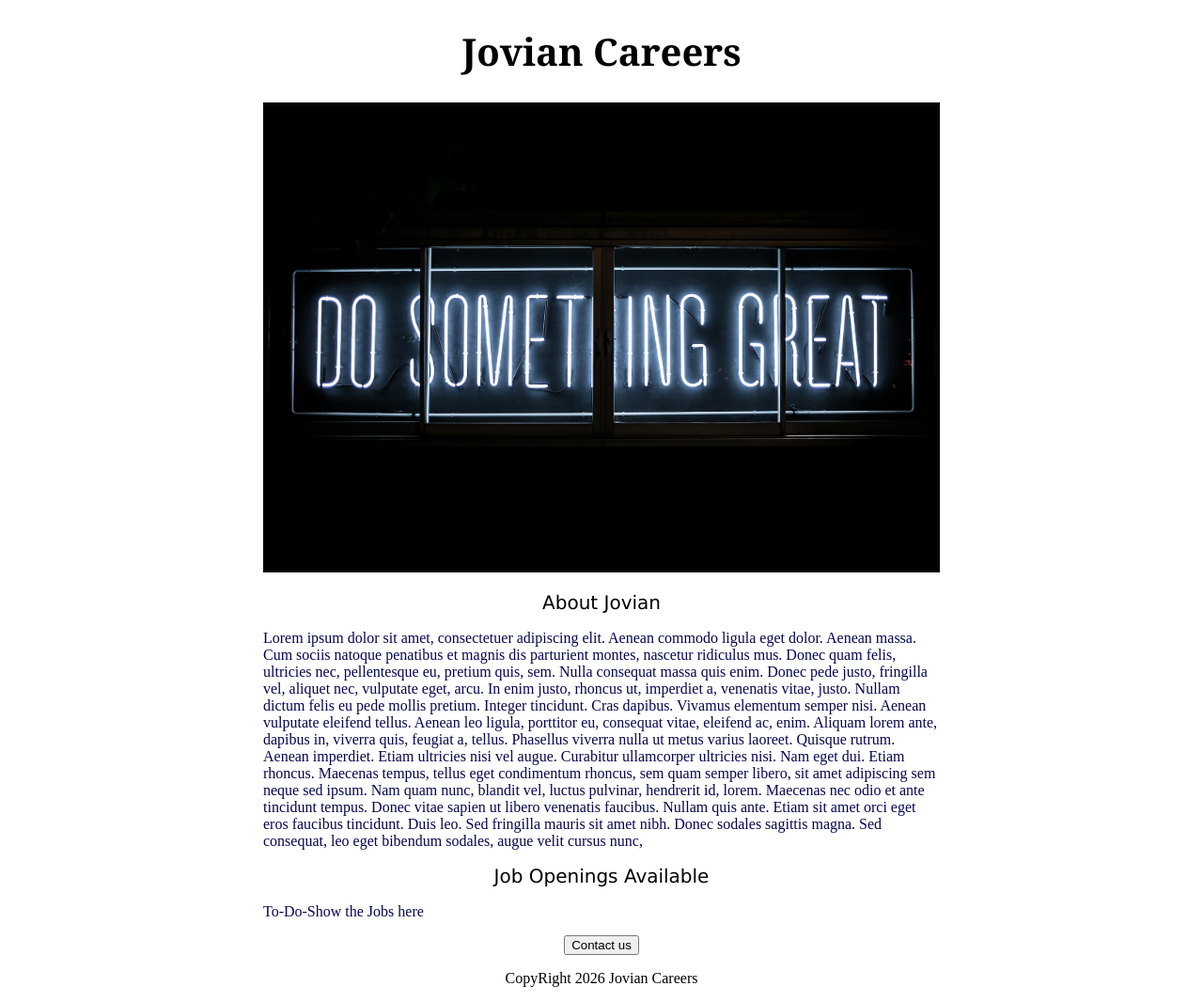
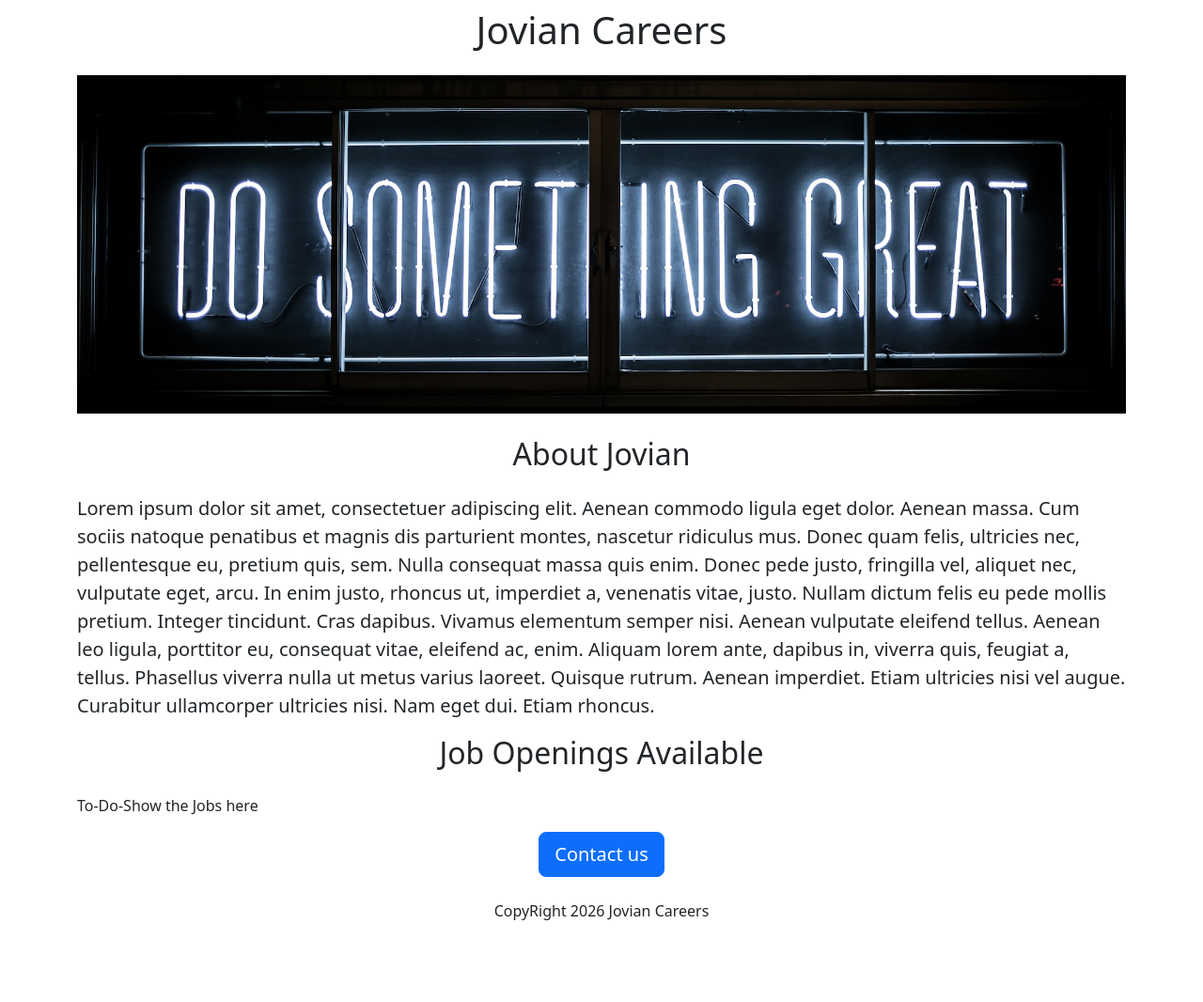
Before and after one commit to ebinbiju20/jovian-website-test, a Flask app: page / in a window 1280 px wide. Shown: the whole page at 94% size. After the commit the page ends 979 px from the top, so only its background shows below. Run offline with Flask 3, Linux system fonts and the light colour scheme.

Commit message:
Chapter 1.3

```diff
--- a/templates/home.html
+++ b/templates/home.html
@@ -2,54 +2,29 @@
 <html>
     <head>
         <title>Jovian Careers</title>
-        <style>
-            h1 {
-                font-size: 40px;
-                font-family: Georgia, 'Times New Roman', Times, serif;
-                font-weight: bold;
-                color: rgb(0, 0, 0);
-                text-align: center;
-            }
-
-            #banner {
-                width: 100%;
-                height: 500px;
-                object-fit: cover;
-            }
-
-            h2 {
-                font-size: 20px;
-                font-family: Verdana, Geneva, Tahoma, sans-serif;
-                text-align: center;
-                font-weight: normal;
-            }
-
-            .bodytext{
-                color: rgb(6, 6, 80);
-            }
-
-            #container{
-                max-width: 720px;
-                margin: 0 auto 0 auto;
-            }
-
-
-
-        </style>
+            <meta charset="utf-8">
+            <meta name="viewport" content="width=device-width, initial-scale=1">
+            <link href="https://cdn.jsdelivr.net/npm/bootstrap@5.3.8/dist/css/bootstrap.min.css" rel="stylesheet" integrity="sha384-sRIl4kxILFvY47J16cr9ZwB07vP4J8+LH7qKQnuqkuIAvNWLzeN8tE5YBujZqJLB" crossorigin="anonymous">
+            <style>
+                #banner{
+                    width: 100%;
+                    height: 360px;
+                    object-fit: cover;
+                }
+            </style>
     </head>
     <body>
-        <div id="container">
-            <h1>Jovian Careers</h1>
-            <img id="banner" src="http://192.168.8.101:5000/static/banner.jpg">
-            <h2>About Jovian</h2>
-            <p class="bodytext">
-            Lorem ipsum dolor sit amet, consectetuer adipiscing elit. Aenean commodo ligula eget dolor. Aenean massa. Cum sociis natoque penatibus et magnis dis parturient montes, nascetur ridiculus mus. Donec quam felis, ultricies nec, pellentesque eu, pretium quis, sem. Nulla consequat massa quis enim. Donec pede justo, fringilla vel, aliquet nec, vulputate eget, arcu. In enim justo, rhoncus ut, imperdiet a, venenatis vitae, justo. Nullam dictum felis eu pede mollis pretium. Integer tincidunt. Cras dapibus. Vivamus elementum semper nisi. Aenean vulputate eleifend tellus. Aenean leo ligula, porttitor eu, consequat vitae, eleifend ac, enim. Aliquam lorem ante, dapibus in, viverra quis, feugiat a, tellus. Phasellus viverra nulla ut metus varius laoreet. Quisque rutrum. Aenean imperdiet. Etiam ultricies nisi vel augue. Curabitur ullamcorper ultricies nisi. Nam eget dui. Etiam rhoncus. Maecenas tempus, tellus eget condimentum rhoncus, sem quam semper libero, sit amet adipiscing sem neque sed ipsum. Nam quam nunc, blandit vel, luctus pulvinar, hendrerit id, lorem. Maecenas nec odio et ante tincidunt tempus. Donec vitae sapien ut libero venenatis faucibus. Nullam quis ante. Etiam sit amet orci eget eros faucibus tincidunt. Duis leo. Sed fringilla mauris sit amet nibh. Donec sodales sagittis magna. Sed consequat, leo eget bibendum sodales, augue velit cursus nunc,
-            </p>
-            <h2>Job Openings Available</h2>
-            <p class="bodytext">To-Do-Show the Jobs here</p>
-            <div style="text-align: center;">
-                <button>Contact us</button>
-                <p>CopyRight 2026 Jovian Careers</p>
+        <div class="container">
+            <h1 class="text-center mt-2 mb-4">Jovian Careers</h1>
+            <img class="img-fluid" id="banner" src="http://192.168.8.101:5000/static/banner.jpg">
+            <h2 class="text-center mt-4 mb-4">About Jovian</h2>
+            <p class="lead">
+            Lorem ipsum dolor sit amet, consectetuer adipiscing elit. Aenean commodo ligula eget dolor. Aenean massa. Cum sociis natoque penatibus et magnis dis parturient montes, nascetur ridiculus mus. Donec quam felis, ultricies nec, pellentesque eu, pretium quis, sem. Nulla consequat massa quis enim. Donec pede justo, fringilla vel, aliquet nec, vulputate eget, arcu. In enim justo, rhoncus ut, imperdiet a, venenatis vitae, justo. Nullam dictum felis eu pede mollis pretium. Integer tincidunt. Cras dapibus. Vivamus elementum semper nisi. Aenean vulputate eleifend tellus. Aenean leo ligula, porttitor eu, consequat vitae, eleifend ac, enim. Aliquam lorem ante, dapibus in, viverra quis, feugiat a, tellus. Phasellus viverra nulla ut metus varius laoreet. Quisque rutrum. Aenean imperdiet. Etiam ultricies nisi vel augue. Curabitur ullamcorper ultricies nisi. Nam eget dui. Etiam rhoncus.</p>
+            <h2 class="text-center mt-2 mb-4">Job Openings Available</h2>
+            <p>To-Do-Show the Jobs here</p>
+            <div class="text-center">
+                <button class="btn btn-primary btn-lg">Contact us</button>
+                <p class="mt-4">CopyRight 2026 Jovian Careers</p>
             </div>
         </div>
     </body>
```
